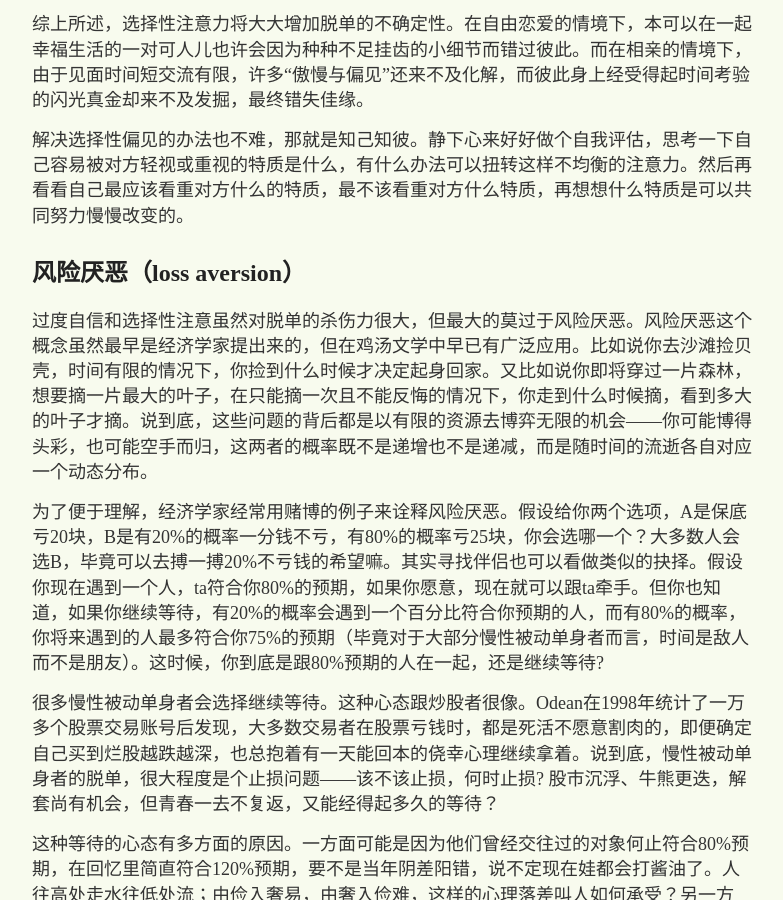
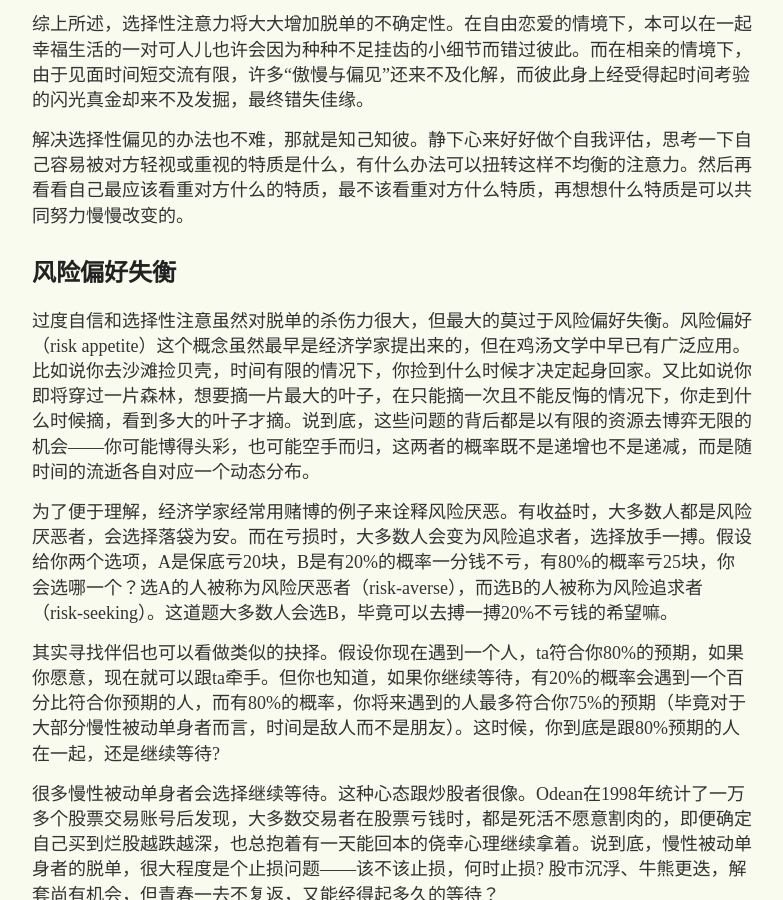
Before and after one commit to yihanxu/yihanxu.github.io, a Jekyll site: the page built from _posts/2018-5-21-chronic-single-stop-loss-limit.md, in a window 1280 px wide and 900 px high, scrolled down 2291 px. Shown: the whole window, without its empty margins (248-1031 px from the left). Built offline with Jekyll 4.4.1, drawn with Linux system fonts in a browser that asks for light colours; comment, search, counter and statistics services are not loaded; some of the changed text lies outside the part shown.

Commit message:
revising key concept

```diff
--- a/_posts/2018-5-21-chronic-single-stop-loss-limit.md
+++ b/_posts/2018-5-21-chronic-single-stop-loss-limit.md
@@ -12,7 +12,7 @@ category: 疑难杂症
 
 慢性被动单身有诸多时代原因，比如现代都市工作节奏快没时间恋爱啦，毕业后社交圈变小接触不到合拍异性等，但本文主要想强调慢性被动单身的心理原因——人性共通的认知偏见和弱点。
 
-本文的结论基于两个假设。假设一、对于慢性被动单身而言，与大致匹配的对象牵手的效用大于单身效用，至少在某一时段内成立。假设二、慢性被动单身者主要靠**自由恋爱**和**相亲**两大途径脱单[^1]，且只有当男女双方同时达到对方大致要求时才能脱单成功。基于以上两个假设，脱单难易程度会受以下三个因素的制约：过度自信、选择性注意力、风险厌恶。
+本文的结论基于两个假设。假设一、对于慢性被动单身而言，与大致匹配的对象牵手的效用大于单身效用，至少在某一时段内成立。假设二、慢性被动单身者主要靠**自由恋爱**和**相亲**两大途径脱单[^1]，且只有当男女双方同时达到对方大致要求时才能脱单成功。基于以上两个假设，脱单难易程度会受以下三个因素的制约：过度自信、选择性注意力、风险偏好失衡。
 
 ## 过度自信
 过度自信乃人之本性。正如90%的司机觉得自己驾车技术超过平均水平，大部分人也觉得自己的颜值高于平均。Epley和Witchurch早在2008年就做了个“魔镜魔镜告诉我”的实验。他们邀请被试来实验室，给被试拍照后，在原图的基础上PS了一个美化版一个丑化版。接下来实验者让被试从三张照片中挑选哪张是自己的原图，结果大部分人挑的都是美化版而不是原版（没什么人挑丑化版，那还用说）。而让被试挑选陌生人的原图时，他们就公正客观多了，几乎都挑对了。
@@ -39,10 +39,12 @@ Hsee在1998年做过一个有趣的实验。他拿着一张冰激凌的图片问
 
 解决选择性偏见的办法也不难，那就是知己知彼。静下心来好好做个自我评估，思考一下自己容易被对方轻视或重视的特质是什么，有什么办法可以扭转这样不均衡的注意力。然后再看看自己最应该看重对方什么的特质，最不该看重对方什么特质，再想想什么特质是可以共同努力慢慢改变的。
 
-## 风险厌恶（loss aversion）
-过度自信和选择性注意虽然对脱单的杀伤力很大，但最大的莫过于风险厌恶。风险厌恶这个概念虽然最早是经济学家提出来的，但在鸡汤文学中早已有广泛应用。比如说你去沙滩捡贝壳，时间有限的情况下，你捡到什么时候才决定起身回家。又比如说你即将穿过一片森林，想要摘一片最大的叶子，在只能摘一次且不能反悔的情况下，你走到什么时候摘，看到多大的叶子才摘。说到底，这些问题的背后都是以有限的资源去博弈无限的机会——你可能博得头彩，也可能空手而归，这两者的概率既不是递增也不是递减，而是随时间的流逝各自对应一个动态分布。
+## 风险偏好失衡
+过度自信和选择性注意虽然对脱单的杀伤力很大，但最大的莫过于风险偏好失衡。风险偏好（risk appetite）这个概念虽然最早是经济学家提出来的，但在鸡汤文学中早已有广泛应用。比如说你去沙滩捡贝壳，时间有限的情况下，你捡到什么时候才决定起身回家。又比如说你即将穿过一片森林，想要摘一片最大的叶子，在只能摘一次且不能反悔的情况下，你走到什么时候摘，看到多大的叶子才摘。说到底，这些问题的背后都是以有限的资源去博弈无限的机会——你可能博得头彩，也可能空手而归，这两者的概率既不是递增也不是递减，而是随时间的流逝各自对应一个动态分布。
 
-为了便于理解，经济学家经常用赌博的例子来诠释风险厌恶。假设给你两个选项，A是保底亏20块，B是有20%的概率一分钱不亏，有80%的概率亏25块，你会选哪一个？大多数人会选B，毕竟可以去搏一搏20%不亏钱的希望嘛。其实寻找伴侣也可以看做类似的抉择。假设你现在遇到一个人，ta符合你80%的预期，如果你愿意，现在就可以跟ta牵手。但你也知道，如果你继续等待，有20%的概率会遇到一个百分比符合你预期的人，而有80%的概率，你将来遇到的人最多符合你75%的预期（毕竟对于大部分慢性被动单身者而言，时间是敌人而不是朋友）。这时候，你到底是跟80%预期的人在一起，还是继续等待?
+为了便于理解，经济学家经常用赌博的例子来诠释风险厌恶。有收益时，大多数人都是风险厌恶者，会选择落袋为安。而在亏损时，大多数人会变为风险追求者，选择放手一搏。假设给你两个选项，A是保底亏20块，B是有20%的概率一分钱不亏，有80%的概率亏25块，你会选哪一个？选A的人被称为风险厌恶者（risk-averse），而选B的人被称为风险追求者（risk-seeking）。这道题大多数人会选B，毕竟可以去搏一搏20%不亏钱的希望嘛。
+
+其实寻找伴侣也可以看做类似的抉择。假设你现在遇到一个人，ta符合你80%的预期，如果你愿意，现在就可以跟ta牵手。但你也知道，如果你继续等待，有20%的概率会遇到一个百分比符合你预期的人，而有80%的概率，你将来遇到的人最多符合你75%的预期（毕竟对于大部分慢性被动单身者而言，时间是敌人而不是朋友）。这时候，你到底是跟80%预期的人在一起，还是继续等待?
 
 很多慢性被动单身者会选择继续等待。这种心态跟炒股者很像。Odean在1998年统计了一万多个股票交易账号后发现，大多数交易者在股票亏钱时，都是死活不愿意割肉的，即便确定自己买到烂股越跌越深，也总抱着有一天能回本的侥幸心理继续拿着。说到底，慢性被动单身者的脱单，很大程度是个止损问题——该不该止损，何时止损? 股市沉浮、牛熊更迭，解套尚有机会，但青春一去不复返，又能经得起多久的等待？
 
@@ -52,7 +54,7 @@ Hsee在1998年做过一个有趣的实验。他拿着一张冰激凌的图片问
 
 好消息是，由于大部分慢性被动单身者都会高估这类小概率事件，一直心怀期待遇见真爱，选择等待、继续等待，将不少80%匹配者拱手让人。所以如果你是有心人，那么就可以及时止损，趁音乐停止前，找到你视线范围内最合适舞伴共舞一曲。虽然舞伴不是真命天子/女，但多跳几曲也不失乐事一桩嘛。
 
-[^1]: 需要说明的是，对于那些尤为厌恶风险的人而言，还需要考虑自己寻找理想伴侣更适合采用哪种策略。自由恋爱遇到潜在真命天子/女的概率大一些，因为双方开始接触时目的并不功力，所以有小概率催生戏剧性的happy ending。但这么做的代价是如果没遇到真命天子/女，那么极有可能两手空空。相亲遇到潜在真命天子/女的概率会小很多，但因为效率高，可以大概率保证找到一个跟你条件大致匹配的人，但代价是基本上没有童话梦可以做。
+[^1]: 需要说明的是，对于那些尤为厌恶风险的人而言，还需要考虑自己寻找理想伴侣更适合采用哪种策略。自由恋爱遇到潜在真命天子/女的概率大一些，因为双方开始接触时目的并不功利，彼此相互了解的周期比较长，所以有小概率发生遇到真命天子/女。但这么做的代价是如果没遇到真命天子/女，那么极有可能两手空空。相较而言，相亲遇到潜在真命天子/女的概率会小很多，但因为效率高，可以大概率保证找到一个跟你条件大致匹配的人，但代价是基本上没有童话梦可以做。
 
 #### 参考文献
 Epley, N., & Whitchurch, E. (2008). Mirror, mirror on the wall: Enhancement in self-recognition. Personality and Social Psychology Bulletin, 34(9), 1159–1170. http://doi.org/10.1177/0146167208318601
```
